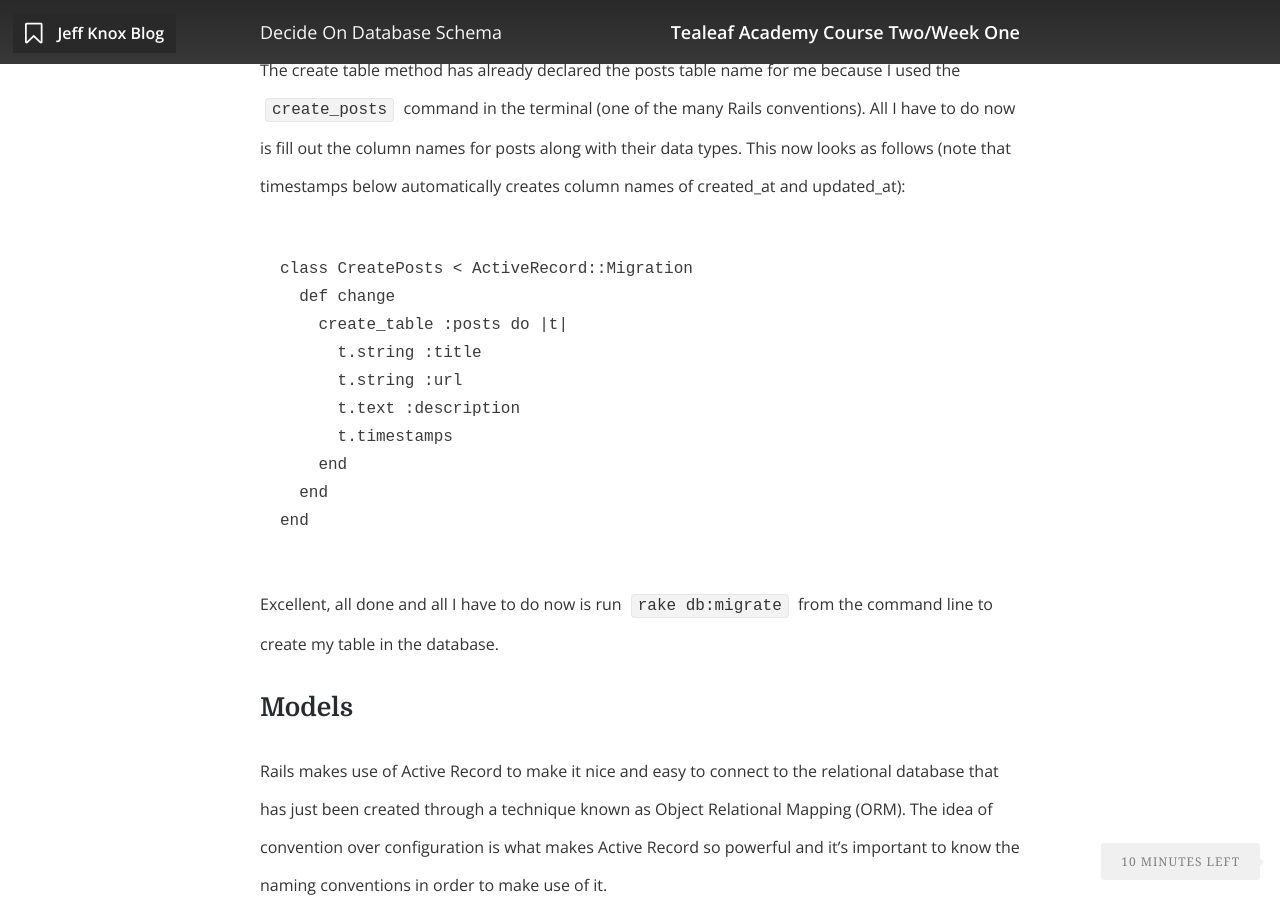
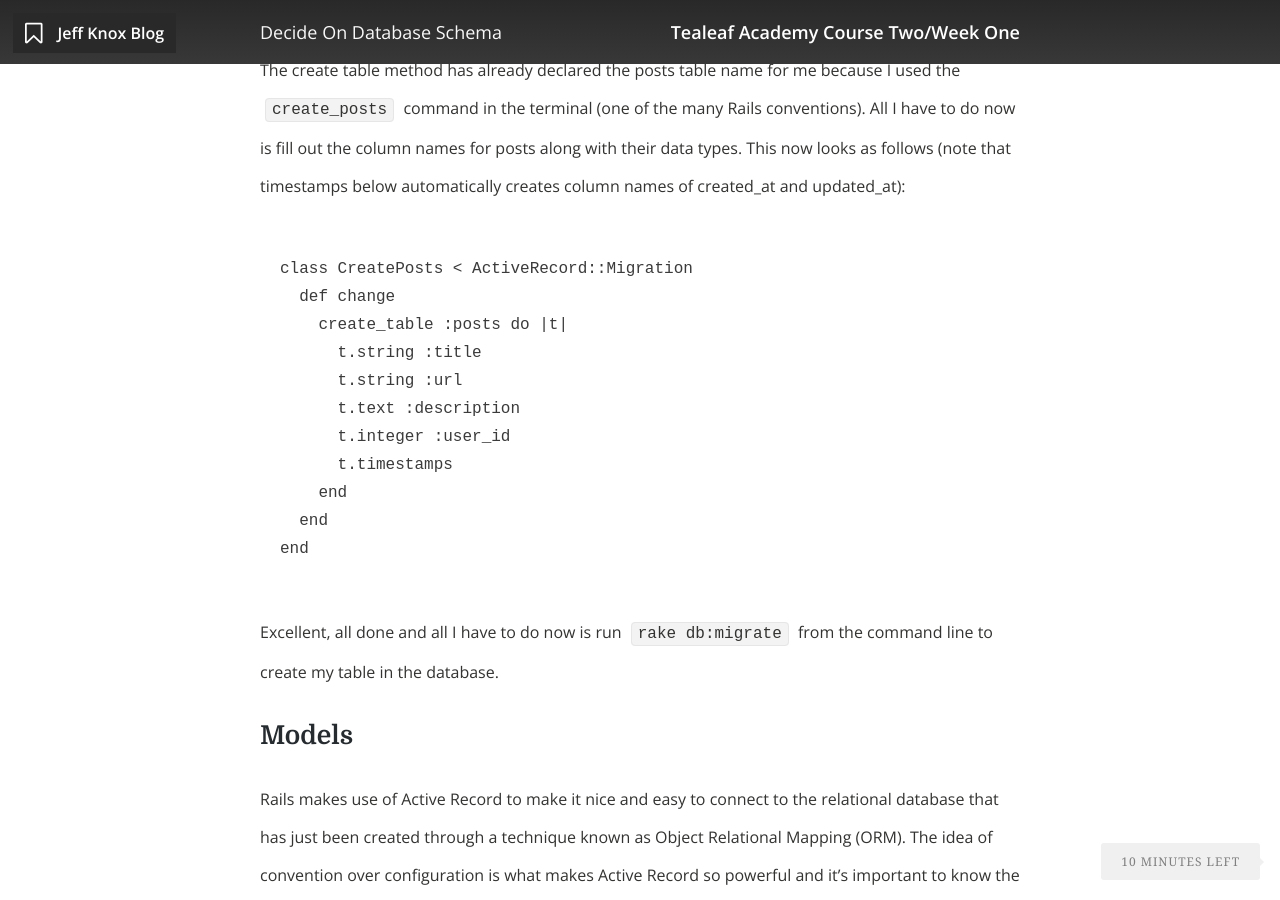
Before and after one commit to knoxjeffrey/knoxjeffrey.github.io, a Jekyll site: the page built from _posts/2015-01-07-course-two-week-one-tealeaf-academy.markdown, in a window 1280 px wide and 900 px high, scrolled down 1761 px. Built offline with Jekyll 4.4.1, drawn with Linux system fonts in a browser that asks for light colours; nearby versions of some CDN libraries.

Commit message:
change to database schema section

```diff
--- a/_posts/2015-01-07-course-two-week-one-tealeaf-academy.markdown
+++ b/_posts/2015-01-07-course-two-week-one-tealeaf-academy.markdown
@@ -33,6 +33,7 @@ The create table method has already declared the posts table name for me because
           t.string :title
           t.string :url
           t.text :description
+          t.integer :user_id
           t.timestamps
         end
       end
```
